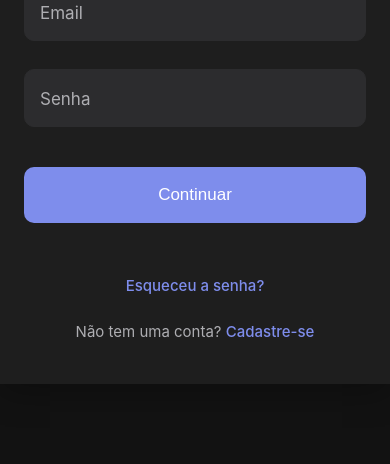
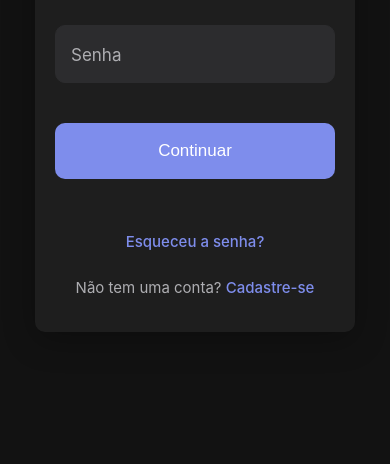
Before and after one commit to RodriggoAlves/Notes, a plain HTML site: page index.html in a window 390 px wide. Shown: the part 380-844 px from the top of the page. Drawn offline with Linux system fonts and the light colour scheme; a web font is replaced by a local one.

Commit message:
Update Login.css
- Card agora com largura máxima reduzida para 320px no mobile, deixando ele mais fino
- Padding do card ajustado para 32px 20px em telas menores
- Mantida borda arredondada no mobile com border-radius 10px
- Corrigida centralização vertical e horizontal do card na página mobile (body com align-items e justify-content centralizados)
- Removido padding-top excessivo que empurrava o card para baixo no mobile

```diff
--- a/src/view/Styles/Login/Login.css
+++ b/src/view/Styles/Login/Login.css
@@ -22,7 +22,7 @@ body {
     color: var(--text);
     display: flex;
     justify-content: center;
-    align-items: center;
+    align-items: center; /* Centraliza verticalmente */
     min-height: 100vh;
     padding: 24px;
     line-height: 1.5;
@@ -35,6 +35,14 @@ body {
     background-color: var(--card-bg);
     border-radius: 14px;
     box-shadow: 0 8px 32px rgba(0, 0, 0, 0.28);
+    transform: translateY(0);
+    opacity: 1;
+    transition: all 0.4s cubic-bezier(0.175, 0.885, 0.32, 1.275);
+}
+
+body.loading .container {
+    transform: translateY(10px);
+    opacity: 0;
 }
 
 .logo {
@@ -165,27 +173,17 @@ body {
     text-decoration: underline;
 }
 
-/* Efeitos extras para sofisticação */
-.container {
-    transform: translateY(0);
-    opacity: 1;
-    transition: all 0.4s cubic-bezier(0.175, 0.885, 0.32, 1.275);
-}
-
-body.loading .container {
-    transform: translateY(10px);
-    opacity: 0;
-}
-
 @media (max-width: 480px) {
     .container {
-        padding: 40px 24px;
-        border-radius: 0;
+        max-width: 320px;  /* largura menor para deixar mais fino */
+        padding: 32px 20px; /* padding reduzido */
+        border-radius: 10px; /* bordas arredondadas */
     }
 
     body {
-        padding: 0;
-        align-items: flex-start;
-        padding-top: 20vh;
+        padding: 24px; /* mantém padding normal */
+        align-items: center; /* centraliza vertical */
+        justify-content: center; /* centraliza horizontal */
+        min-height: 100vh; /* garante altura total da tela */
     }
 }
```
